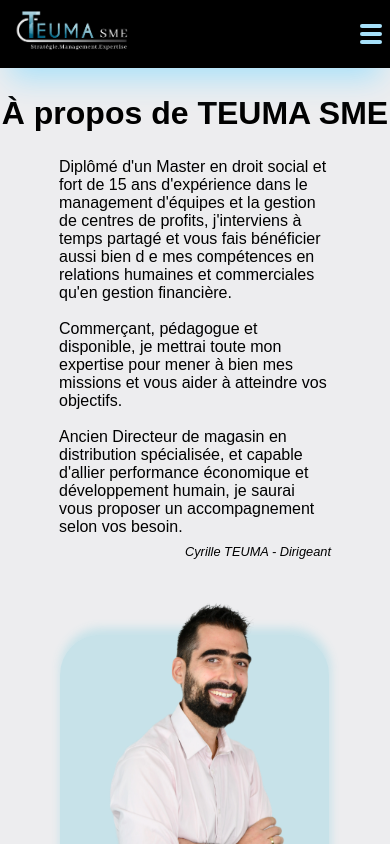
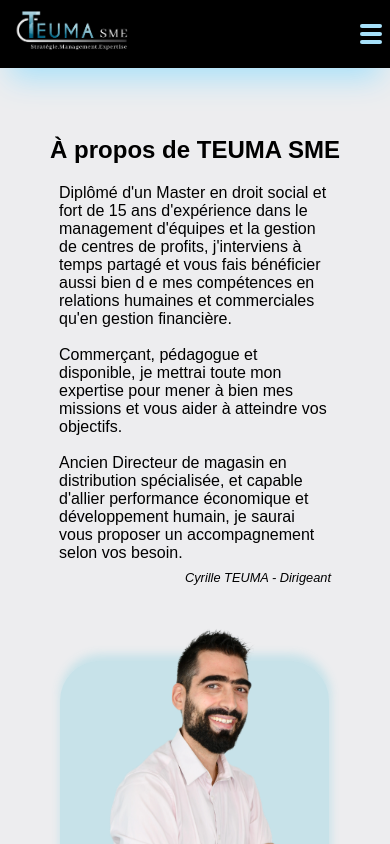
Before and after one commit to Guillaumedev69/teuma-app, a Next.js app: page /about in a window 390 px wide. Shown: the top 844 px of the page. Built offline with nearby package versions, Linux system fonts and the light colour scheme.

Commit message:
V final Aboutpage sans refacto

```diff
--- a/src/app/about/page.tsx
+++ b/src/app/about/page.tsx
@@ -1,11 +1,14 @@
 import Footer from "@/components/Footer";
 import Header from "@/components/Header";
 import SectionAbout from "@/components/SectionAbout";
+import styles from "@/styles/AboutPage.module.scss";
 
 export default function about() {
-    return (<div>
-        <Header />        <SectionAbout />
-        <Footer />
-    </div>
+    return (
+        <div className={styles.Aboutpage}>
+            <Header />
+            <SectionAbout />
+            <Footer />
+        </div>
     )
 }
--- /dev/null
+++ b/src/styles/AboutPage.module.scss
@@ -0,0 +1,6 @@
+@import "../Global.module.scss";
+.Aboutpage {
+    display: flex;
+    flex-direction: column;
+    gap: 3rem;
+}
--- a/src/styles/SectionAbout.module.scss
+++ b/src/styles/SectionAbout.module.scss
@@ -6,7 +6,7 @@
         align-items: center;
         margin-bottom: 3rem;
         &__title {
-          font-size: 2rem;
+          font-size: 1.5rem;
         }
 
         &__content {
@@ -43,7 +43,7 @@
     align-items: center;
     margin-bottom: 4rem;
     &__title {
-      font-size: 2rem;
+      font-size: 1.9rem;
     }
 
     &__content {
```
